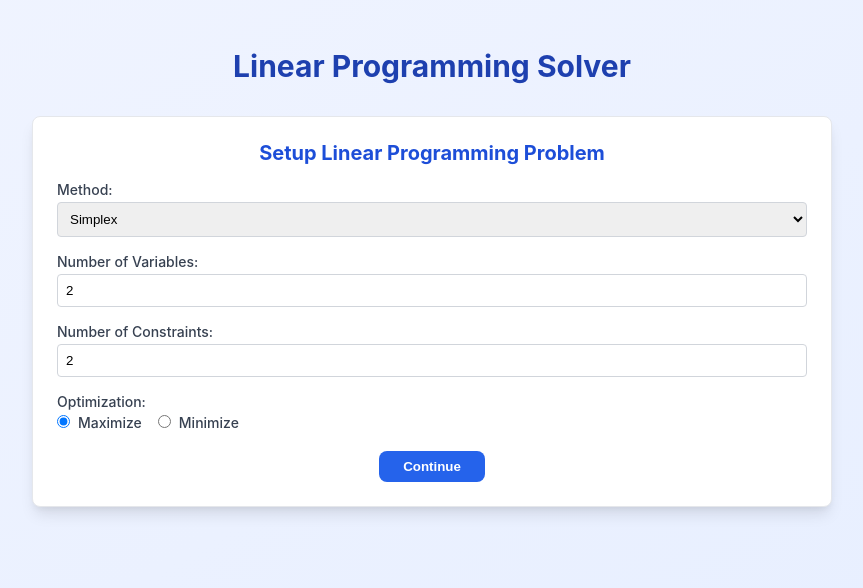
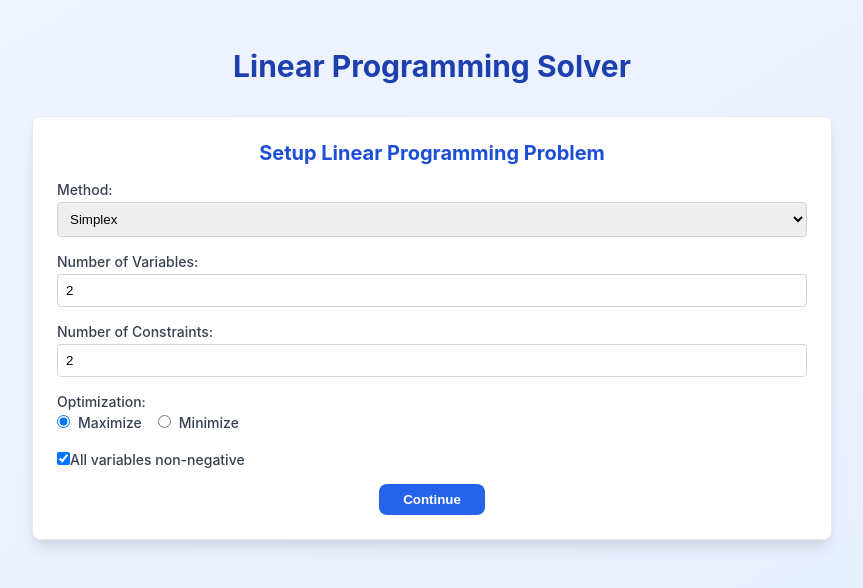
Before and after one commit to AbdelrahmanAmgad201/LP-solver, a React (Vite) app in the folder lp-frontend/: page / in a window 1280 px wide. Shown: the top 588 px of the page, without its empty margins (208-1071 px from the left). Built offline with nearby package versions, Linux system fonts and the light colour scheme.

Commit message:
added button for non negative

```diff
--- a/lp-frontend/src/linearSolver.jsx
+++ b/lp-frontend/src/linearSolver.jsx
@@ -18,6 +18,9 @@ const LinearProgrammingSolver = () => {
   const [objectiveFunctions, setObjectiveFunctions] = useState([]);
   const [goalConstraints, setGoalConstraints] = useState([]);
   const [isMaximize, setIsMaximize] = useState(true);
+
+  // State for non-negative variables
+  const [allNonNegative, setAllNonNegative] = useState(true);
 
   // Initialize matrices when dimensions are set
   const initializeMatrices = () => {
@@ -117,6 +120,7 @@ const LinearProgrammingSolver = () => {
       method: method,
       numVariables: numVariables,
       numConstraints: numConstraints,
+      allNonNegative: allNonNegative,
       constraints: constraints.map(constraint => ({
         coefficients: [...constraint.coefficients],
         operator: constraint.operator,
@@ -237,6 +241,19 @@ const LinearProgrammingSolver = () => {
           </div>
         </div>
       )}
+
+      <div className="form-group">
+        <div className="checkbox-container">
+          <label className="checkbox-label">
+            <input
+              type="checkbox"
+              checked={allNonNegative}
+              onChange={() => setAllNonNegative(!allNonNegative)}
+            />
+            All variables non-negative
+          </label>
+        </div>
+      </div>
 
       <div className="btn-container">
         <button
```
